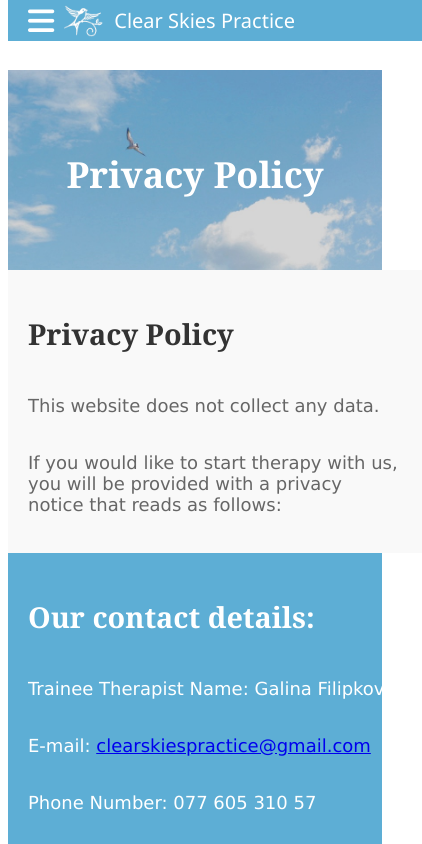
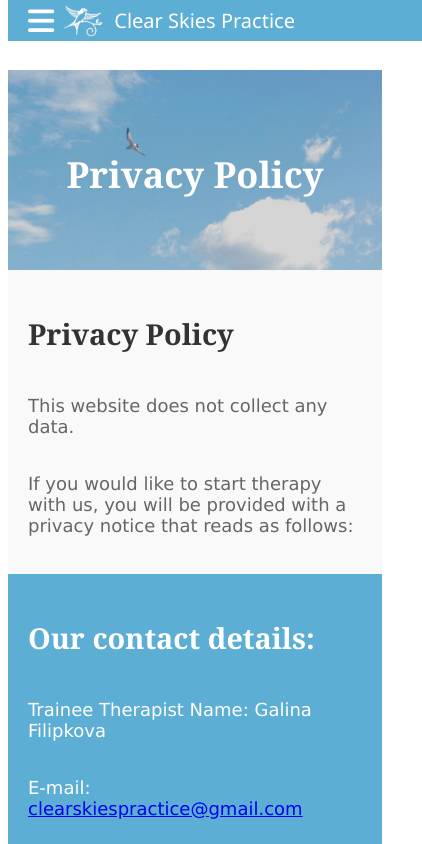
Before and after one commit to MikeForde/cstestvuejs, a Vue app: page /privacy in a window 390 px wide. Shown: the top 844 px of the page, 422 px wide, since content can reach past the window. Built offline with nearby package versions, Linux system fonts and the light colour scheme.

Commit message:
PrivacyPolicy updated

```diff
--- a/src/components/PrivacyPolicyPage.vue
+++ b/src/components/PrivacyPolicyPage.vue
@@ -209,15 +209,16 @@ ul {
 }
 
 @media screen and (max-width: 768px) {
-  .info-card {
-    width: 100%;
-  }
-
   .hero, .info-section {
     width: 100%;
     box-sizing: border-box;
-    padding: 10;
+    padding: 0;
     margin: 0;
+  }
+
+  .info-card {
+    width: 100%;
+    box-sizing: border-box;
   }
 }
 
```
